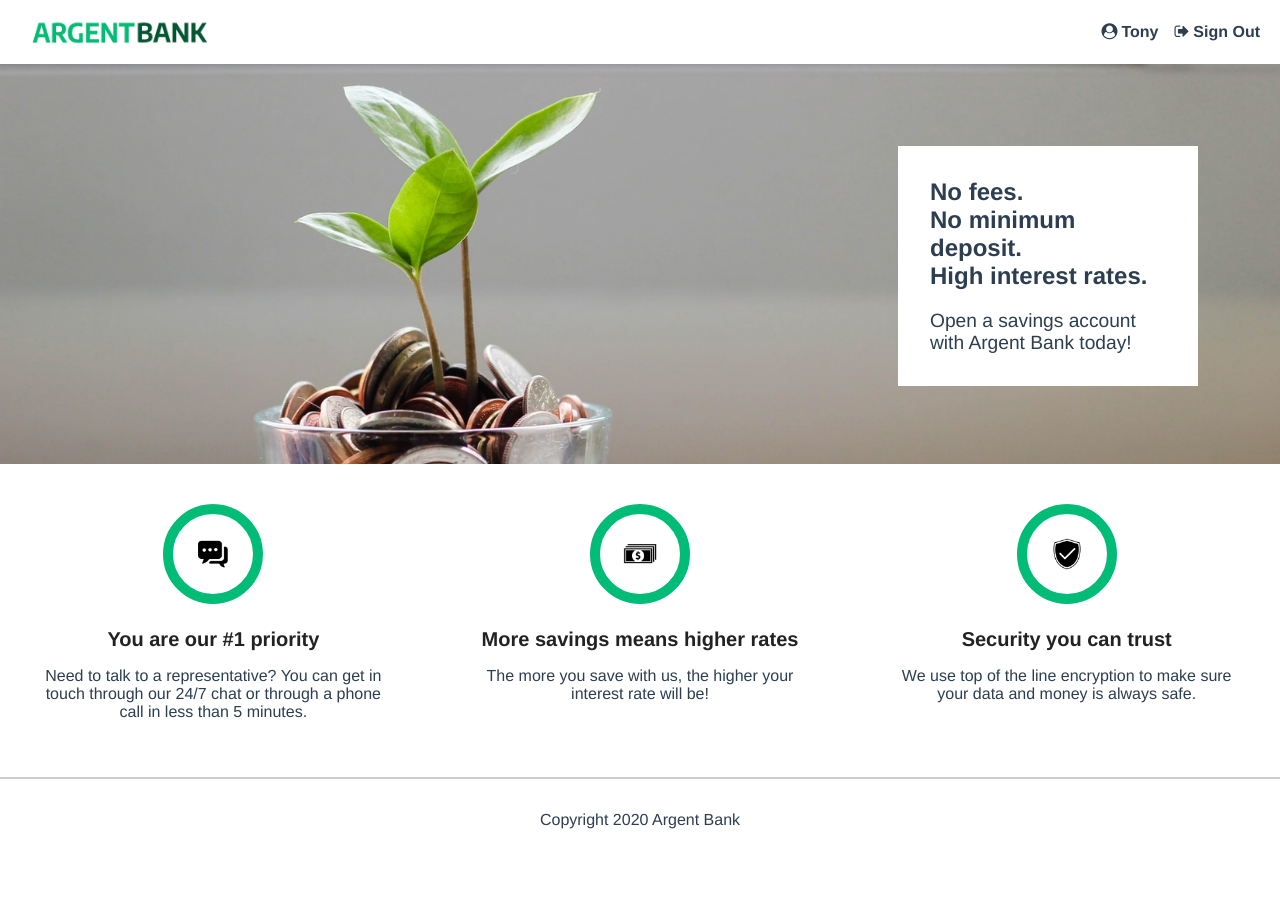
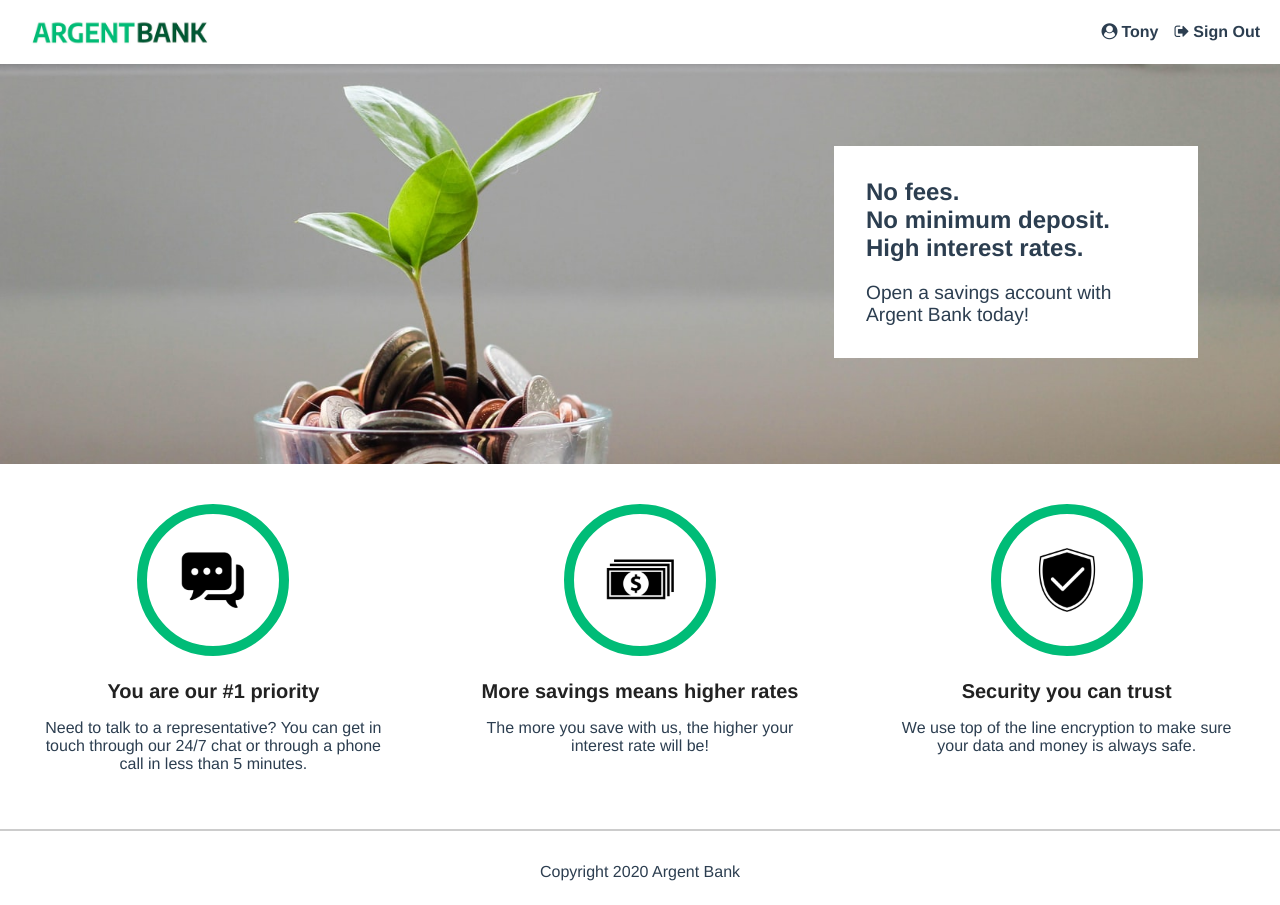
Before and after one commit to raphaelsanchez/oc-p13-ArgentBank, a React (Vite) app: page / in a window 1280 px wide. Before the commit the page ends 853 px from the top, so only its background shows below. Built offline with nearby package versions, Linux system fonts and the light colour scheme.

Commit message:
chore: Update app.css to include box-sizing for inputs

```diff
--- a/src/assets/styles/app.css
+++ b/src/assets/styles/app.css
@@ -1,8 +1,3 @@
-*,
-*::before,
-*::after {
-    box-sizing: border-box;
-}
 html {
     font-family: Avenir, Helvetica, Arial, sans-serif;
     -webkit-font-smoothing: antialiased;
@@ -33,6 +28,7 @@ input[type="password"] {
     border: 1px solid;
     border-radius: 5px;
     width: 100%;
+    box-sizing: border-box;
 }
 
 #root {
```
